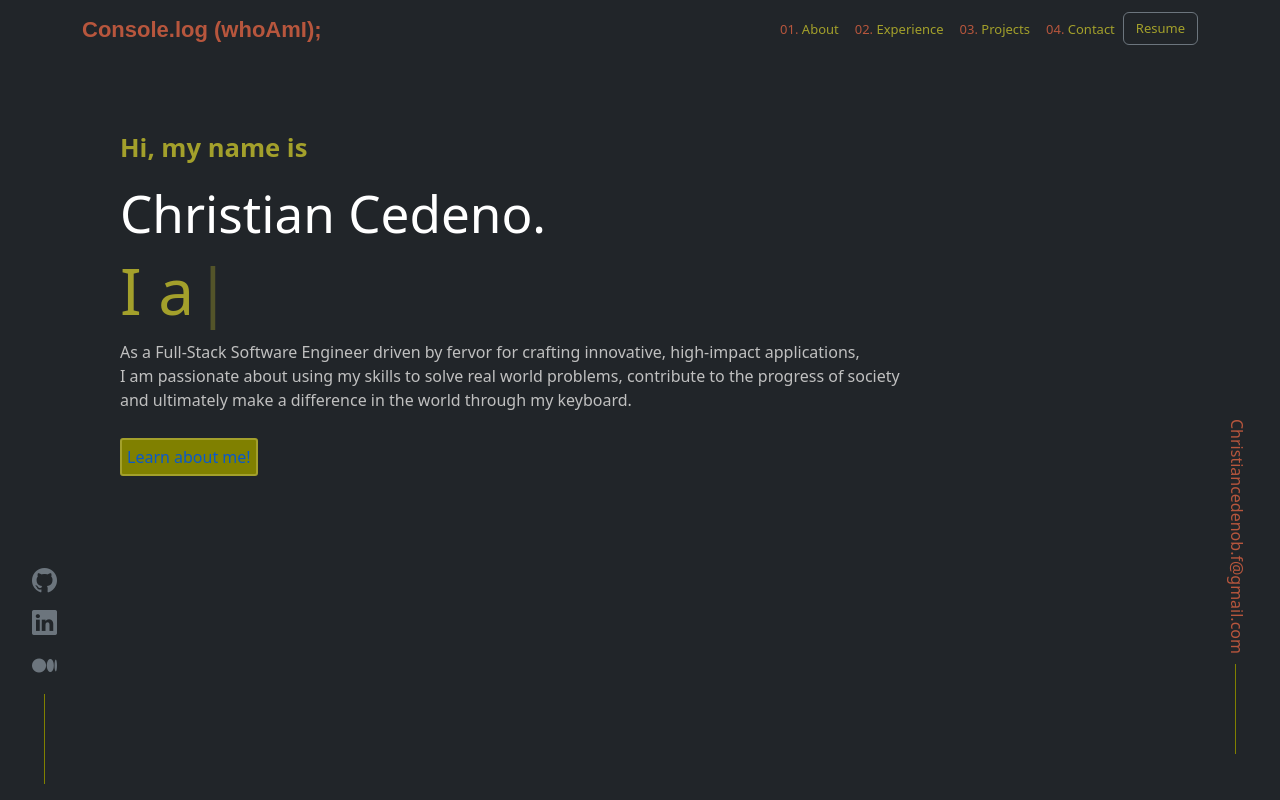
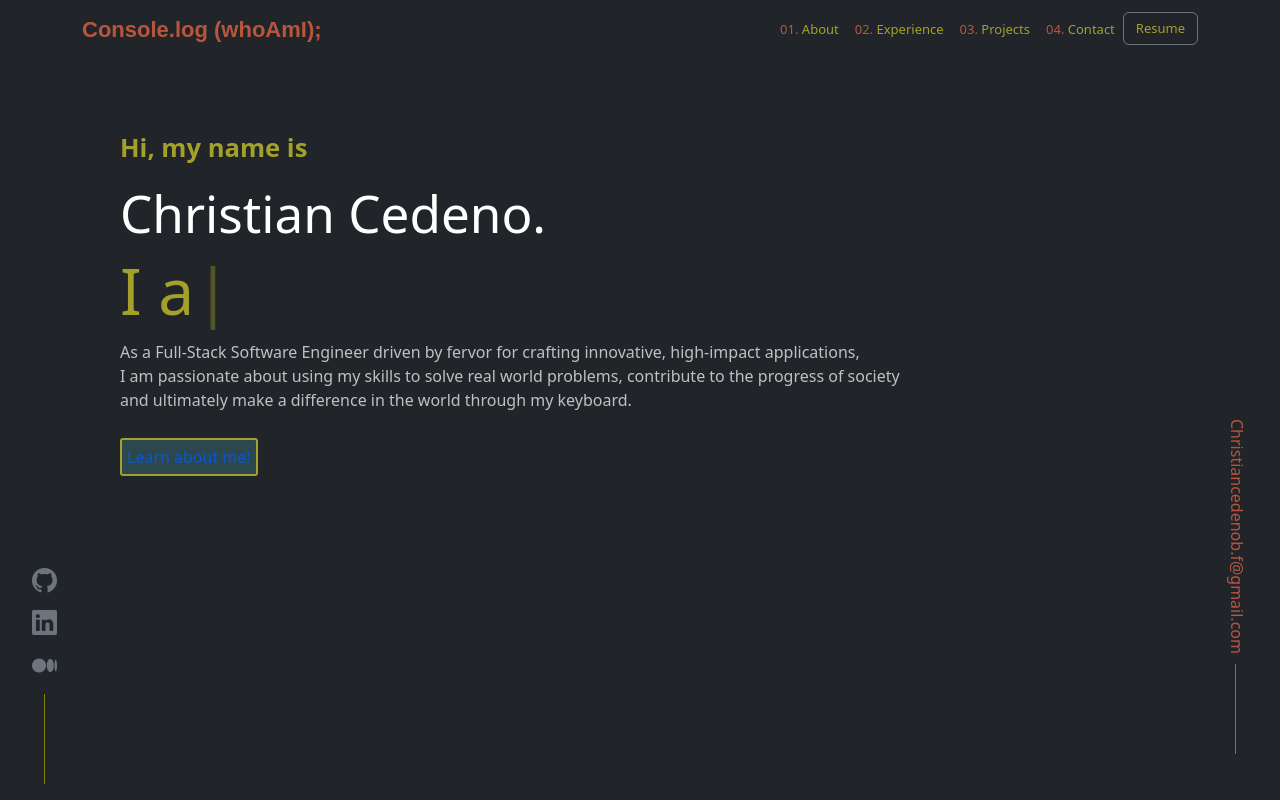
Before and after one commit to cedenoc181/pw2023, a React (Create React App) app: page / in a window 1280 px wide. In both pictures the pointer is over the button "Learn about me!". Shown: the top 800 px of the page. Built offline with nearby package versions, Linux system fonts and the light colour scheme.

Commit message:
home css edited button

```diff
--- a/src/Component/Home.css
+++ b/src/Component/Home.css
@@ -90,8 +90,8 @@ main h2 {
  }
 
  main button:hover {
-background-color: var(--Darkolive) !important;
-color: var(--Redclay)
+    background-color: rgba(62, 122, 130, 0.4) !important;
+    color: var(--white) !important;
  }
 
 
```
